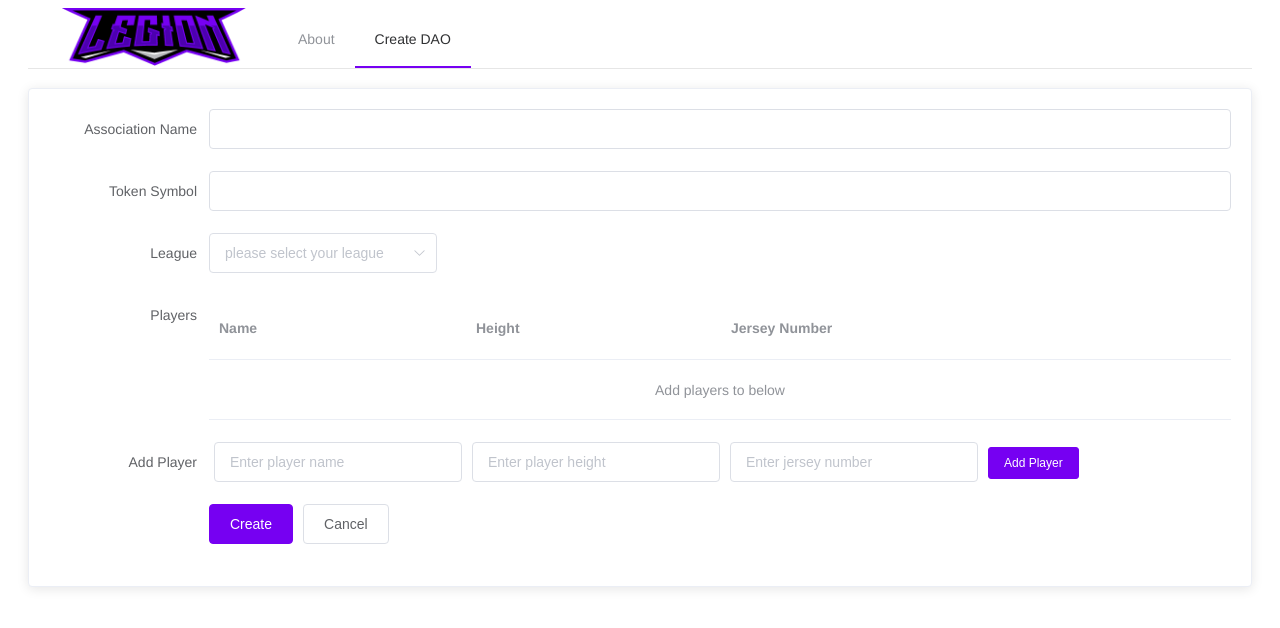
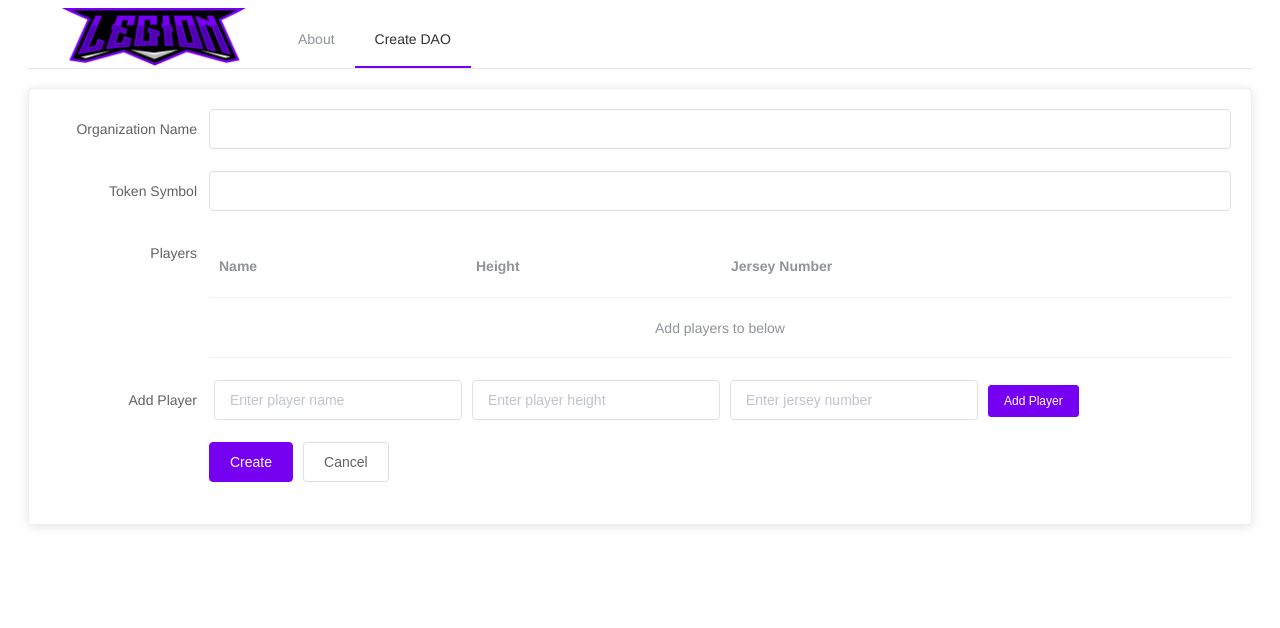
Before and after one commit to legion-dao/frontend, a Vue app: page /#/create-dao in a window 1280 px wide. Shown: the top 628 px of the page. Built offline with nearby package versions, Linux system fonts and the light colour scheme.

Commit message:
Add crude interaction with the backend

```diff
--- a/package.json
+++ b/package.json
@@ -8,6 +8,7 @@
     "lint": "vue-cli-service lint"
   },
   "dependencies": {
+    "axios": "^0.18.0",
     "core-js": "^2.6.5",
     "element-theme": "^2.0.1",
     "element-theme-chalk": "^2.7.2",
--- a/src/components/CreateDAOForm.vue
+++ b/src/components/CreateDAOForm.vue
@@ -2,7 +2,7 @@
   <el-card>
     <el-form ref="form" :model="form" label-width="160px">
 
-      <el-form-item label="Association Name">
+      <el-form-item label="Organization Name">
         <el-input v-model="form.name"></el-input>
       </el-form-item>
 
@@ -10,12 +10,12 @@
         <el-input v-model="form.symbol"></el-input>
       </el-form-item>
 
-      <el-form-item label="League">
+      <!-- <el-form-item label="League">
         <el-select v-model="form.region" placeholder="please select your league">
           <el-option label="NBA" value="nba"></el-option>
           <el-option label="NCAA" value="ncaa"></el-option>
         </el-select>
-      </el-form-item>
+      </el-form-item> -->
 
       <el-form-item label="Players">
         <el-table :data="form.players" empty-text="Add players to below">
@@ -59,6 +59,8 @@
 </template>
 
 <script>
+import axios from 'axios';
+
 export default {
   name: 'CreateDAOForm',
   data() {
@@ -76,8 +78,8 @@ export default {
     }
   },
   methods: {
-    onSubmit() {
-      console.log('submit!');
+    async onSubmit() {
+      axios.post('http://localhost:3000/create-dao', this.form);
     },
     addPlayer() {
       if (this.player.name && this.player.height && this.player.number) {
```
Also changed, not shown: 1 other file (tests, documents, lock files or other folders).
